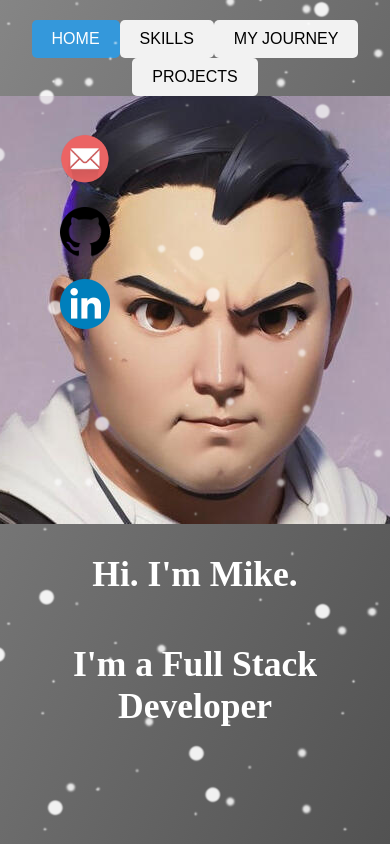
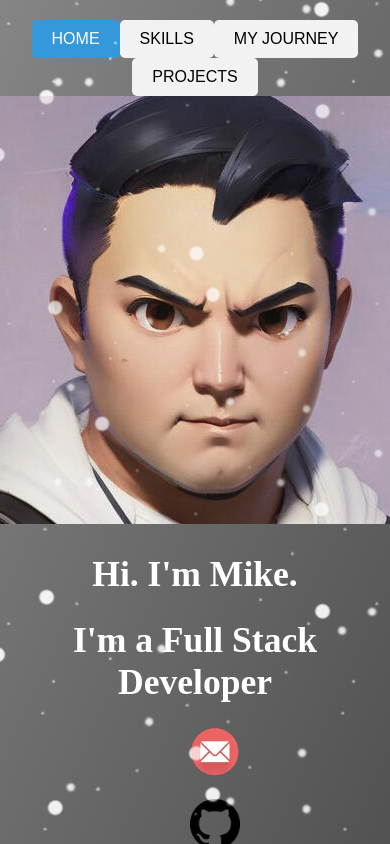
Before and after one commit to Mikechavo/Mikechavo, a React (Create React App) app: page / in a window 390 px wide. Built offline with nearby package versions, Linux system fonts and the light colour scheme.

Commit message:
icon fix and gameboard

```diff
--- a/src/App.css
+++ b/src/App.css
@@ -58,45 +58,15 @@
   width: 50px; /* Adjust the width as needed */
   height: 50px; /* Adjust the height as needed */
   max-width: 100%; /* Ensure the logo doesn't exceed this width */
+  z-index: 1000;
+}
+@media screen and (max-width: 768px) {
+  .icon-logo {
+    bottom: 10px; /* Adjust the vertical position for mobile */
+    left: 10px; /* Adjust the horizontal position for mobile */
+  }
 }
 
-
-.email-icon {
-  display: inline-block;
-  position: relative;
-}
-
-.email-icon:hover::before {
-  content: 'mchavez76@yahoo.com'; /* Text to show on hover */
-  position: absolute;
-  bottom: -25px;
-  right: -50%;
-  transform: translateX(-50%);
-  background-color: #333;
-  color: white;
-  padding: 4px 8px;
-  border-radius: 4px;
-  opacity: 0;
-  transition: opacity 0.3s ease-in-out;
-  transform: translateX(80%); /* Add this line to adjust the positioning */
-}
-
-.email-icon:hover::after {
-  content: '';
-  position: absolute;
-  bottom: -10px;
-  left: 50%;
-  transform: translateX(-50%);
-  border: 5px solid transparent;
-  border-top-color: #333;
-  opacity: 0;
-  transition: opacity 0.3s ease-in-out;
-}
-
-.email-icon:hover::before,
-.email-icon:hover::after {
-  opacity: 1;
-}
 
 .fixed-header {
   position: fixed;
@@ -391,3 +361,18 @@
     background-color: #3498db; /* Change to the desired active tab color */
     color: #fff;
   }
+
+  .projects-section {
+    max-width: 1200px; /* Adjust max width as needed */
+    margin: 0 auto; /* Center the section horizontally */
+
+    /* Add media queries for different screen sizes */
+    @media (max-width: 768px) {
+      .Project {
+        width: 100%; /* Make each project div take full width on smaller screens */
+        margin-bottom: 20px; /* Add spacing between projects */
+      }
+    }
+
+    /* Add more media queries and styling as needed for other screen sizes */
+  }
--- a/src/components/HomePage.js
+++ b/src/components/HomePage.js
@@ -21,15 +21,18 @@ const HomePage = () => {
        <div class="background-animation"></div>
        <header className="App-header">
 
-        <div className="contact-me-top-left">
-        <ContactMe />
-        </div>
+
+
+
 
         <a>
           <img id="myimage" src={ai_image} alt="AI picture of me"></img>
         </a>
+        <div >
         <h1>Hi. I'm Mike.</h1>
       <h1>I'm a Full Stack Developer</h1>
+      <ContactMe />
+      </div>
       </header>
     </div>
   )
--- a/src/components/Projects.js
+++ b/src/components/Projects.js
@@ -10,7 +10,7 @@ const Projects = () => {
   return (
 
 
-          <section id='Projects1'>
+          <section id='Projects1' className='projects-section'>
             <h1 className='projectsTitle'>Projects</h1>
             <div className="Project">
               <h2>Tic-Tac-Toe</h2>
--- a/src/components/TicTacToe.js
+++ b/src/components/TicTacToe.js
@@ -62,16 +62,19 @@ const TicTacToe = () => {
   }
 
   return (
-    <div className="game-container">
+    //change this some time, it wasnt working right it's a class in the css file
+    <div id="game-container">
       <div className="box">
         {squares.map((value, index) => (
           <Square key={index} value={value} onClick={() => handleClick(index)} />
         ))}
       </div>
-      <div className="status">{status}</div>
+      <div>
+      <p className="status">{status}</p>
       <button className="buttons" onClick={refresh}>
         Play again
       </button>
+      </div>
     </div>
   );
 };
```
Also changed, not shown: 11 other files (tests, documents, lock files or other folders).
